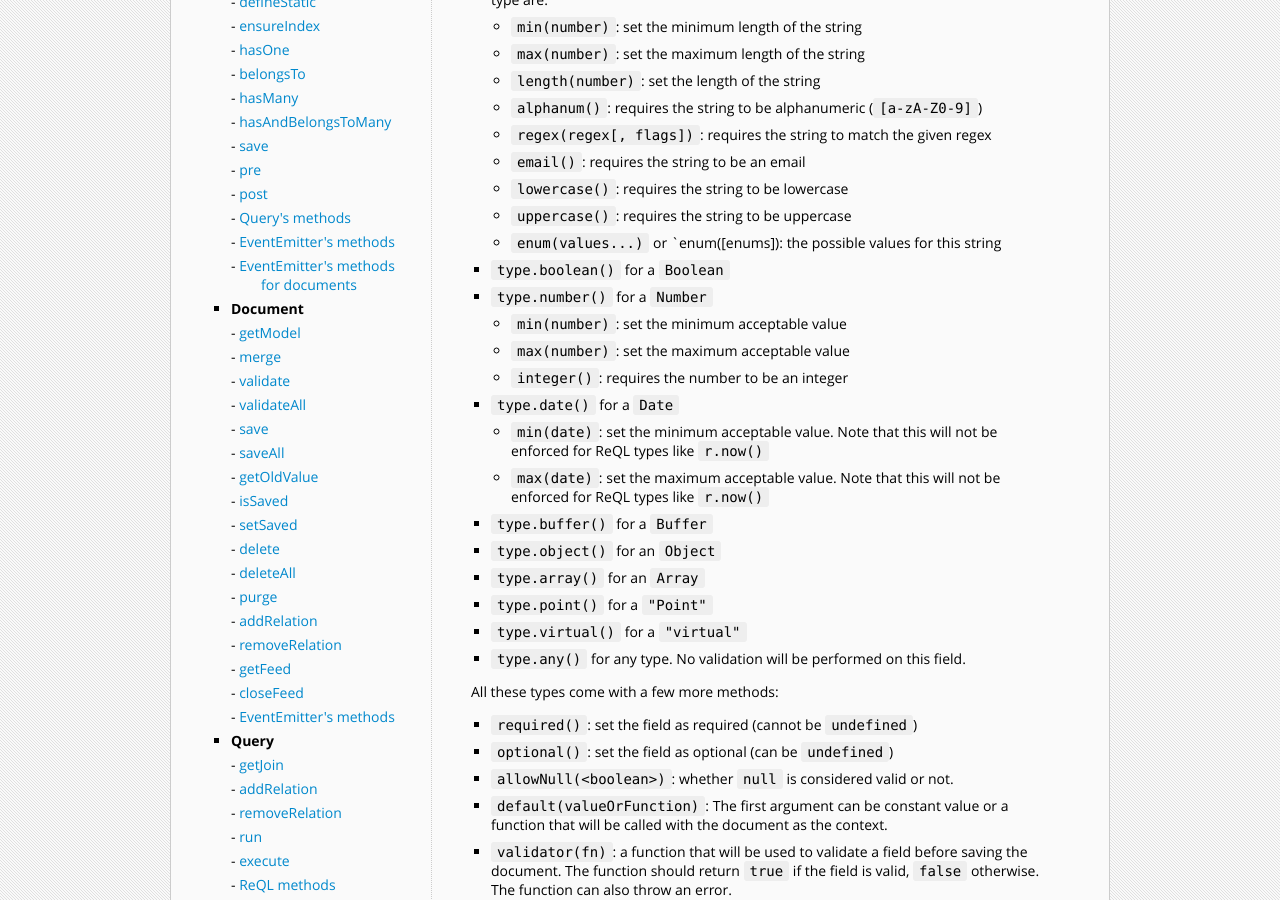
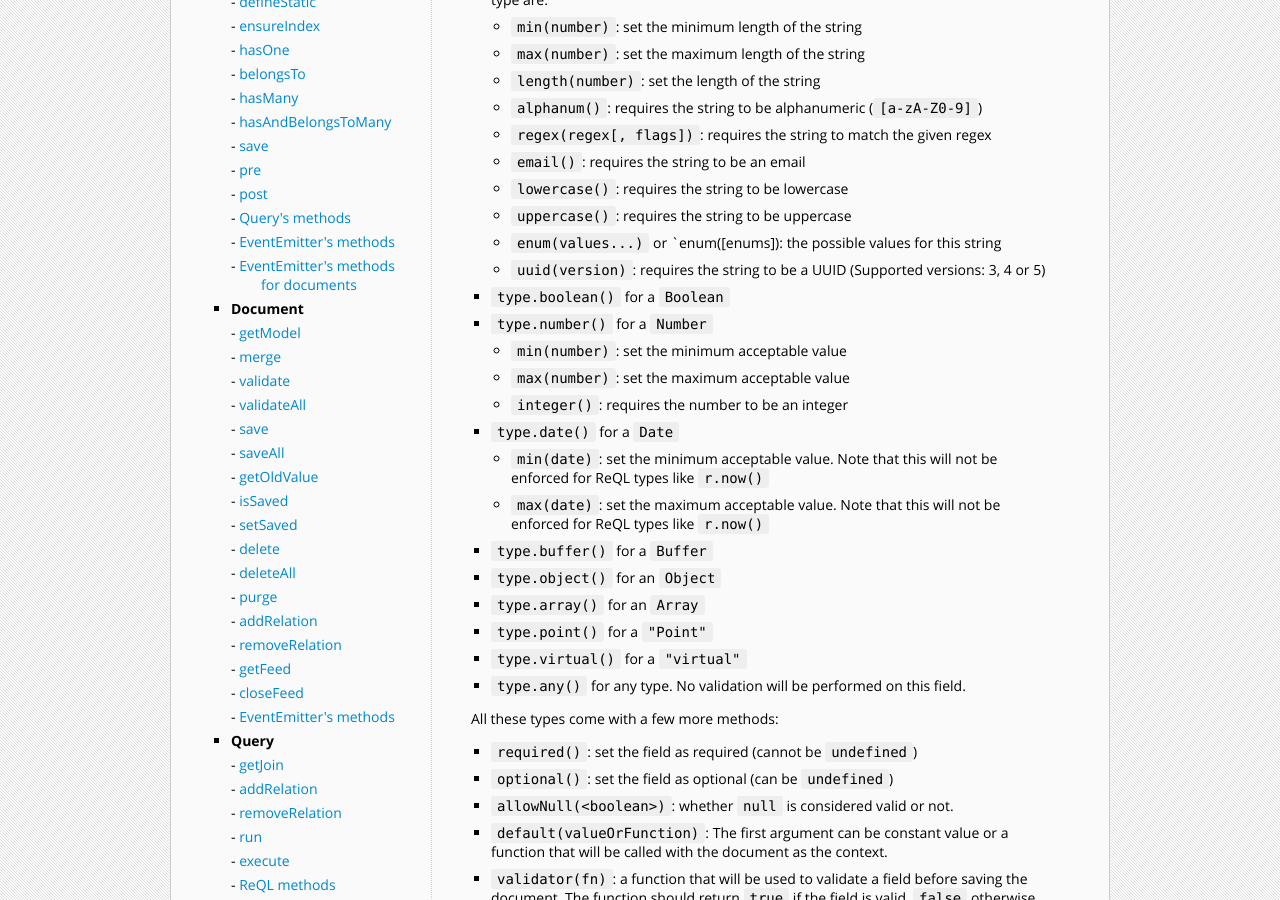
Before and after one commit to neumino/thinky, a Jekyll site: the page built from documentation/schemas.md, in a window 1280 px wide and 900 px high, scrolled down 574 px. Built offline with Jekyll 4.4.1, drawn with Linux system fonts in a browser that asks for light colours.

Commit message:
Added documentation for the String UUID schema

```diff
--- a/documentation/schemas.md
+++ b/documentation/schemas.md
@@ -35,6 +35,7 @@ There are two more ways to define a type, one is via the methods in `thinky.type
   - `lowercase()`: requires the string to be lowercase
   - `uppercase()`: requires the string to be uppercase
   - `enum(values...)` or `enum([enums]): the possible values for this string
+  - `uuid(version)`: requires the string to be a UUID (Supported versions: 3, 4 or 5)
 - `type.boolean()` for a `Boolean`
 - `type.number()` for a `Number`
   - `min(number)`: set the minimum acceptable value
```
